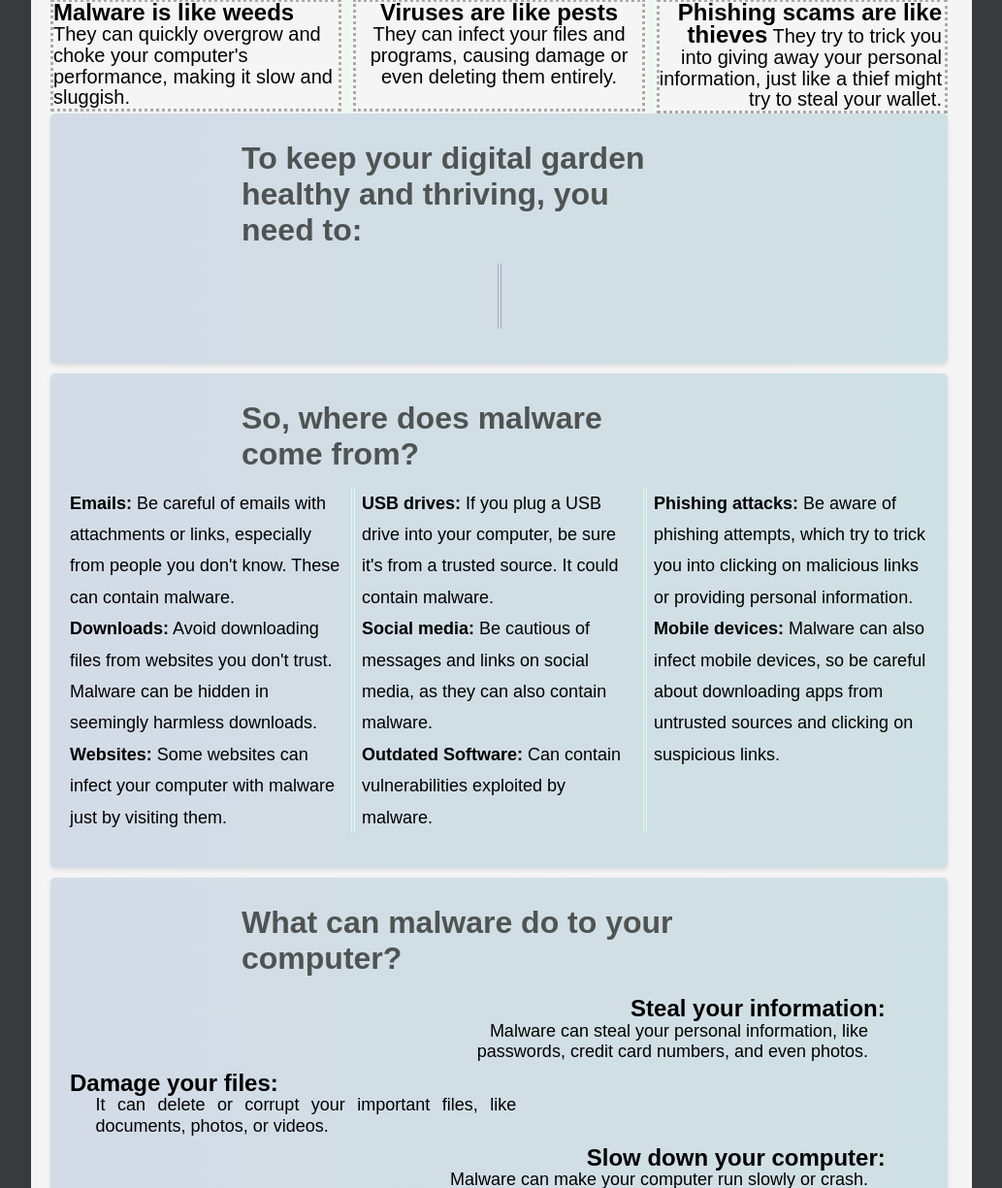
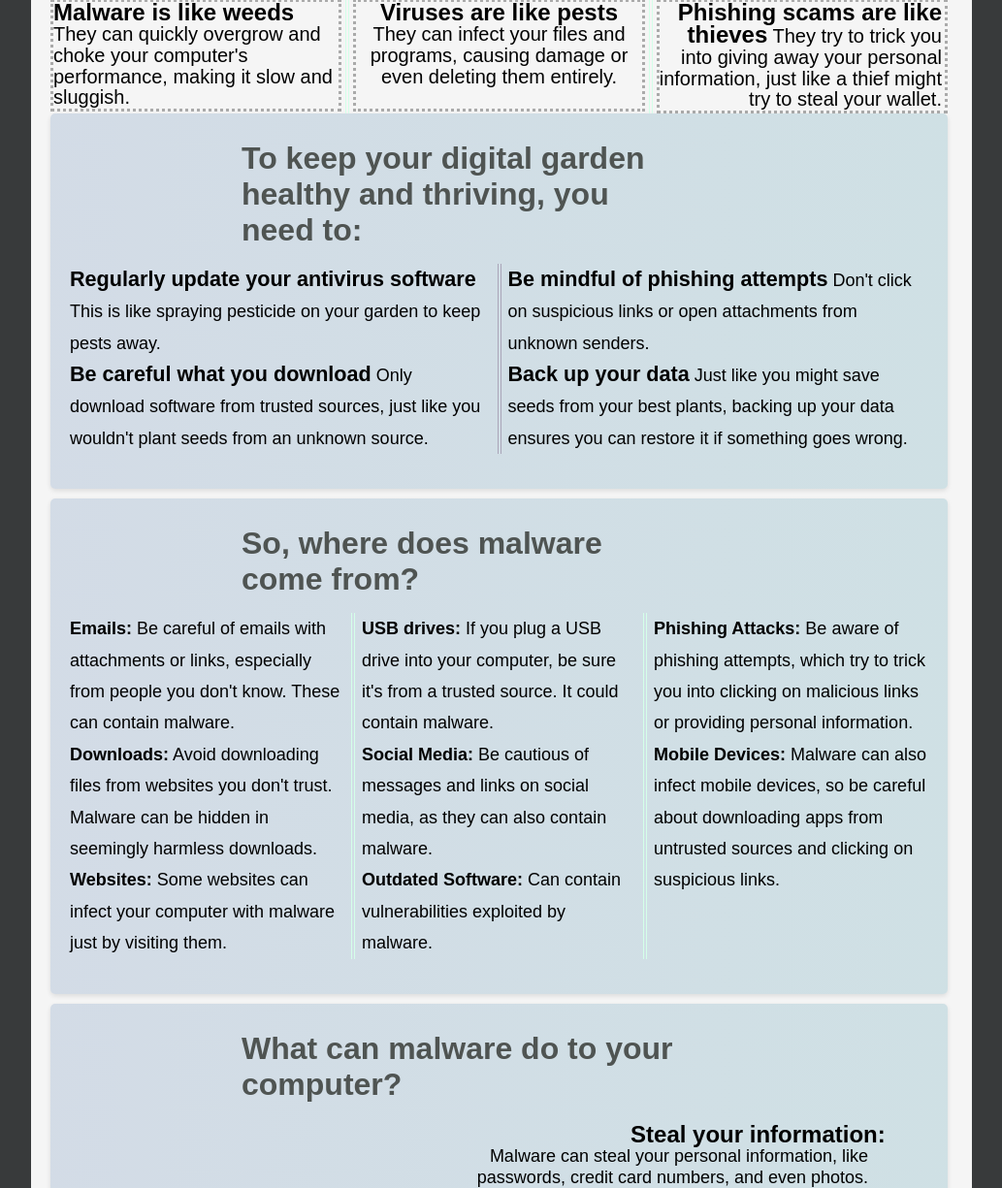
Before and after one commit to Omar27522/Work-on-This-as-a-template-for-the-new-site, a PHP site: page /software/malwarecleaner/index.php in a window 1280 px wide. Shown: the part 953-2178 px from the top of the page at 97% size, without its empty margins (123-1156 px from the left). Run offline with PHP 8.4, Linux system fonts and the light colour scheme; data that the repository does not hold is empty.

Commit message:
MLWC
4th Section $variables

```diff
--- a/include/_works/_software/malwarecleaner.php
+++ b/include/_works/_software/malwarecleaner.php
@@ -252,28 +252,18 @@
         <!-- 3rd Section^^^ -->
 
         <!-- 4th Section -->
-        <!-- (-.-)Zzz...--|c[_]|--☁【ツ】☁--|c[_]|--\(^-^)/--|c[_]|--(╯°□°）╯ ︵ ┻━┻ `ღ´ -->
+        <!-- (-.-)Zzz...--|c[_]|--☁【ツ】☁--|c[MAKE ANOTHER LOOP FOR THIS BLOCK OF CODE]|--\(^-^)/--|c[_]|--(╯°□°）╯ ︵ ┻━┻ `ღ´ -->
         <div class="blurb">
             <h2 class="garden"><?= empty($titles) ? $titulos[3] : $titles[3];?></h2>
             <p class="newspaper2">
-                <span tabindex="0" class="item selection_2"><strong>Emails:</strong> Be careful of emails with
-                    attachments or links, especially from people you don't know. These can contain malware.</span><br />
-                <span tabindex="0" class="item selection_2"><strong>Downloads:</strong> Avoid downloading files from
-                    websites you don't trust. Malware can be hidden in seemingly harmless downloads.</span><br />
-                <span tabindex="0" class="item selection_2"><strong>Websites:</strong> Some websites can infect your
-                    computer with malware just by visiting them.</span><br />
-                <span tabindex="0" class="item selection_2"><strong>USB drives:</strong> If you plug a USB drive into
-                    your computer, be sure it's from a trusted source. It could contain malware.</span><br />
-                <span tabindex="0" class="item selection_2"><strong>Social media:</strong> Be cautious of messages and
-                    links on social media, as they can also contain malware.</span><br />
-                <span tabindex="0" class="item selection_2"><strong>Outdated Software:</strong> Can contain
-                    vulnerabilities exploited by malware.</span><br />
-                <span tabindex="0" class="item selection_2"><strong>Phishing attacks:</strong> Be aware of phishing
-                    attempts, which try to trick you into clicking on malicious links or providing personal
-                    information.</span><br />
-                <span tabindex="0" class="item selection_2"><strong>Mobile devices:</strong> Malware can also infect
-                    mobile devices, so be careful about downloading apps from untrusted sources and clicking on
-                    suspicious links.</span>
+                <span tabindex="0" class="item selection_2"><strong><?= $comeFrom['emails'][0]; ?>:</strong> <?= $comeFrom['emails'][1]; ?></span><br />
+                <span tabindex="0" class="item selection_2"><strong><?= $comeFrom['downloads'][0]; ?>:</strong> <?= $comeFrom['downloads'][1]; ?></span><br />
+                <span tabindex="0" class="item selection_2"><strong><?= $comeFrom['websites'][0]; ?>:</strong> <?= $comeFrom['websites'][1]; ?></span><br />
+                <span tabindex="0" class="item selection_2"><strong><?= $comeFrom['usbDrives'][0]; ?>:</strong> <?= $comeFrom['usbDrives'][1];?></span><br />
+                <span tabindex="0" class="item selection_2"><strong><?= $comeFrom['socialMedia'][0]; ?>:</strong> <?= $comeFrom['socialMedia'][1];?></span><br />
+                <span tabindex="0" class="item selection_2"><strong><?= $comeFrom['outdatedSoftware'][0]; ?>:</strong> <?= $comeFrom['outdatedSoftware'][1];?></span><br />
+                <span tabindex="0" class="item selection_2"><strong><?= $comeFrom['phishingAttacks'][0]; ?>:</strong> <?= $comeFrom['phishingAttacks'][1];?></span><br />
+                <span tabindex="0" class="item selection_2"><strong><?= $comeFrom['mobileDevices'][0]; ?>:</strong> <?= $comeFrom['mobileDevices'][1];?></span>
             </p>
         </div>
         <!-- 4th Section^^^ -->
--- a/software/malwarecleaner/cleaners.php
+++ b/software/malwarecleaner/cleaners.php
@@ -281,7 +281,6 @@ function anchor($url,$title,$anchor = null) { // Function to generate HTML link
                 'botnets'=>[$mMLBotnet,'Networks of infected computers controlled by a central entity, often used for large-scale attacks.'],
                 'Keyloggers'=>[$mMLKeylogger,'Programs that record keystrokes to steal sensitive information like passwords and credit card numbers.'],
     ];
-    #there is something wrong here, The loop is weird because of the Key, maybe tell the loop which keys only to use for the loop
     $malware = [
         'Malware','is short for "malicious software." It\'s like a sneaky little thief that can sneak into your computer without you knowing.',
         'once' => [
@@ -316,7 +315,7 @@ function anchor($url,$title,$anchor = null) { // Function to generate HTML link
         'Phishing scams are like thieves',
         'They try to trick you into giving away your personal information, just like a thief might try to steal your wallet.',
     ];
-    $healthyandThrivingGarden = [
+    $healthyAndThrivingGarden = [
         'Regularly update your antivirus software',
         'This is like spraying pesticide on your garden to keep pests away.',
         'Be careful what you download',
@@ -326,4 +325,14 @@ function anchor($url,$title,$anchor = null) { // Function to generate HTML link
         'Back up your data',
         'Just like you might save seeds from your best plants, backing up your data ensures you can restore it if something goes wrong.'
     ];
+    $comeFrom =[
+        'emails' => ['Emails','Be careful of emails with attachments or links, especially from people you don\'t know. These can contain malware.'],
+        'downloads' =>['Downloads','Avoid downloading files from websites you don\'t trust. Malware can be hidden in seemingly harmless downloads.'],
+        'websites' =>['Websites','Some websites can infect your computer with malware just by visiting them.'],
+        'usbDrives' => ['USB drives','If you plug a USB drive into your computer, be sure it\'s from a trusted source. It could contain malware.'],
+        'socialMedia' => ['Social Media', 'Be cautious of messages and links on social media, as they can also contain malware.'],
+        'outdatedSoftware' => ['Outdated Software', 'Can contain vulnerabilities exploited by malware.'],
+        'phishingAttacks' => ['Phishing Attacks','Be aware of phishing attempts, which try to trick you into clicking on malicious links or providing personal information.'],
+        'mobileDevices' => ['Mobile Devices','Malware can also infect mobile devices, so be careful about downloading apps from untrusted sources and clicking on suspicious links.'],
+    ];
 ?>
```
